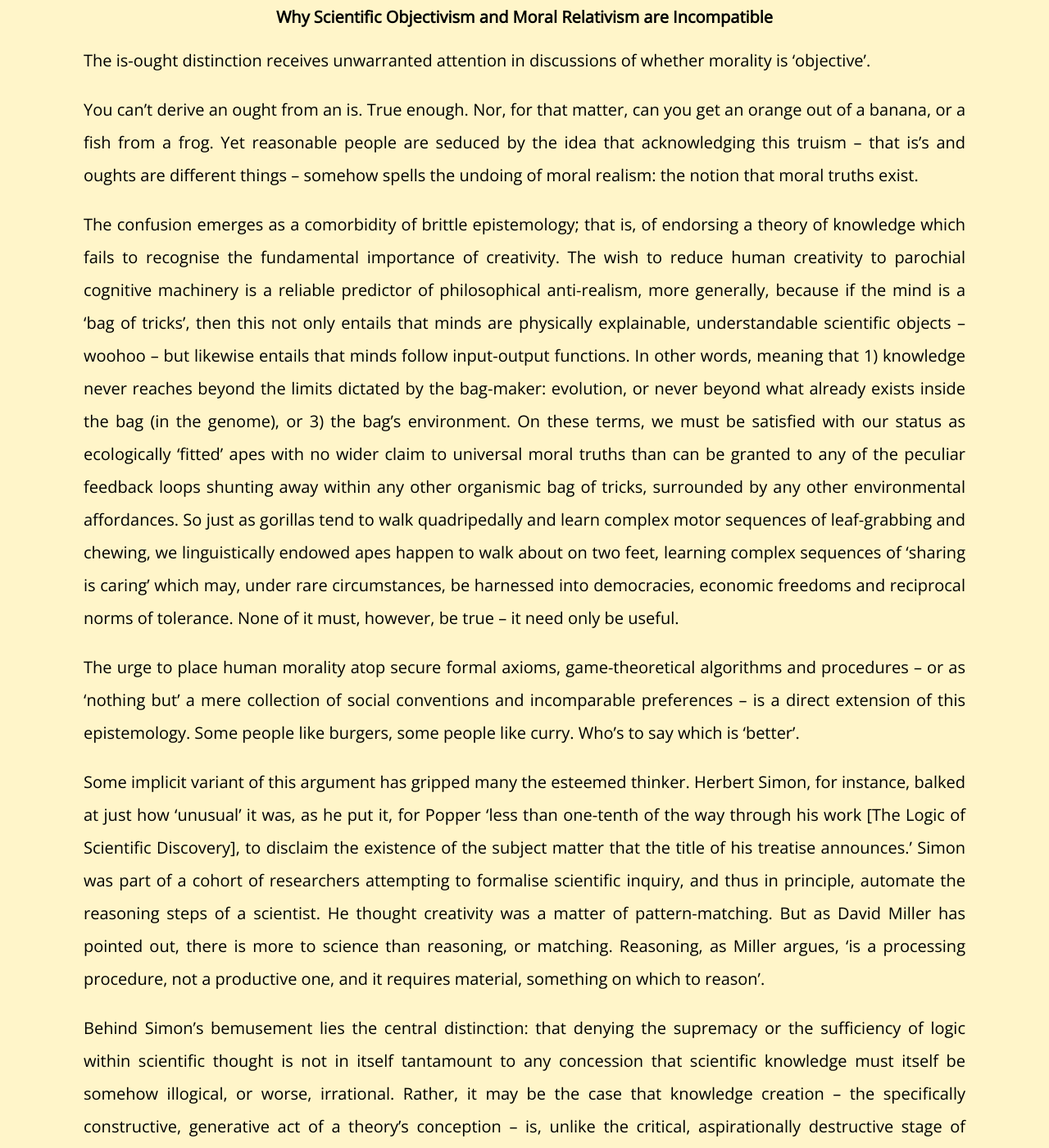
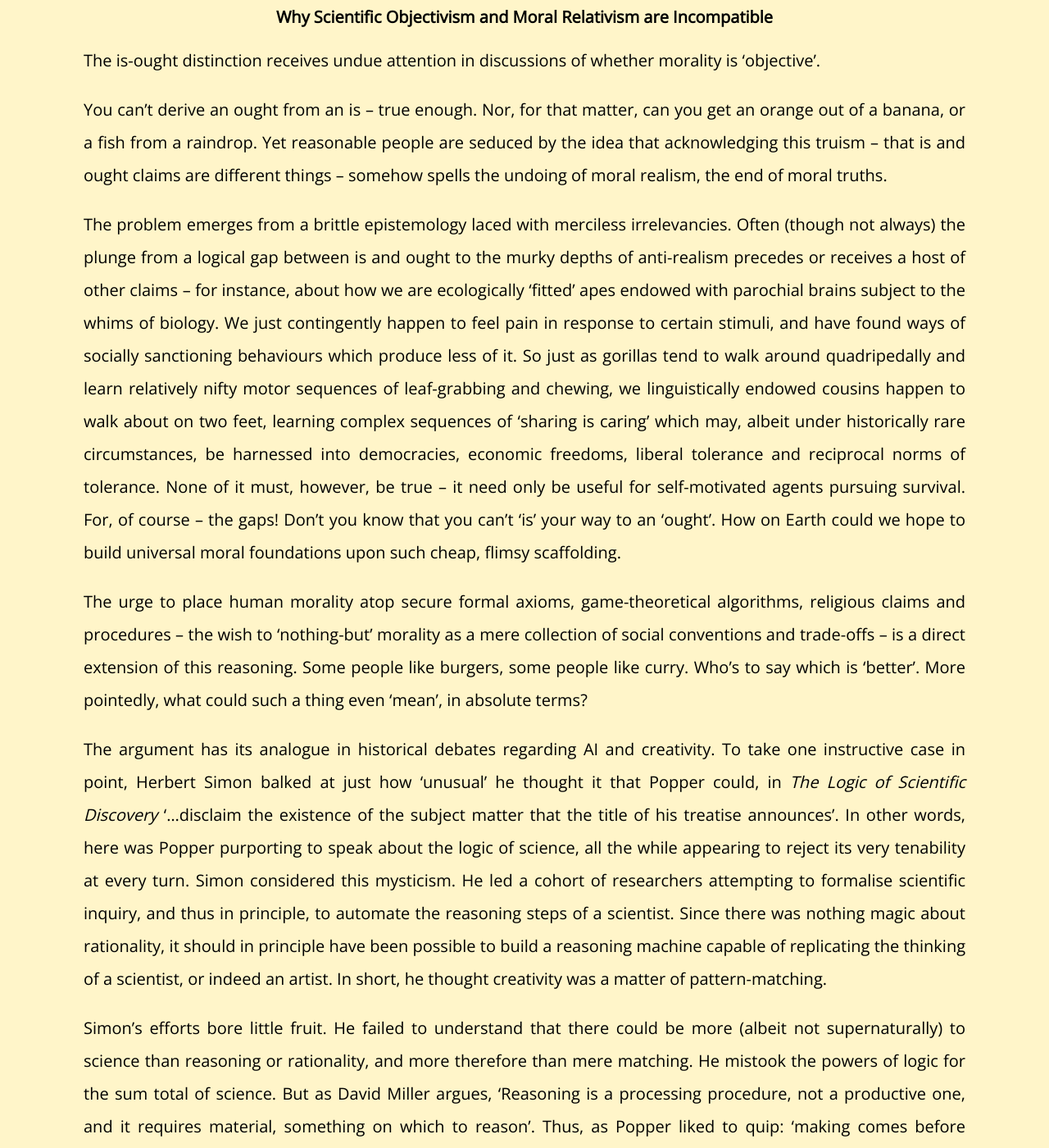
Before and after one commit to richardofarrell/richardofarrell.github.io, a Jekyll site: the page built from _posts/2024-02-24-why-scientific-objectivism-and-moral-relativism-are-incompatible.md, in a window 1280 px wide and 1400 px high, scrolled down 208 px. Shown: the whole window at 82% size. Built offline with Jekyll 4.4.1, drawn with Linux system fonts in a browser that asks for light colours; some of the changed text lies outside the part shown.

Commit message:
Update 2024-02-24-why-scientific-objectivism-and-moral-relativism-are-incompatible.md

```diff
--- a/_posts/2024-02-24-why-scientific-objectivism-and-moral-relativism-are-incompatible.md
+++ b/_posts/2024-02-24-why-scientific-objectivism-and-moral-relativism-are-incompatible.md
@@ -7,27 +7,39 @@
 
 # Why Scientific Objectivism and Moral Relativism are Incompatible
 
-The is-ought distinction receives unwarranted attention in discussions of whether morality is 'objective'.
+The is-ought distinction receives undue attention in discussions of whether morality is 'objective'.
 
-You can't derive an ought from an is. True enough. Nor, for that matter, can you get an orange out of a banana, or a fish from a frog. Yet reasonable people are seduced by the idea that acknowledging this truism – that is's and oughts are different things – somehow spells the undoing of moral realism: the notion that moral truths exist.
+You can't derive an ought from an is – true enough. Nor, for that matter, can you get an orange out of a banana, or a fish from a raindrop. Yet reasonable people are seduced by the idea that acknowledging this truism – that is and ought claims are different things – somehow spells the undoing of moral realism, the end of moral truths.
 
-The confusion emerges as a comorbidity of brittle epistemology; that is, of endorsing a theory of knowledge which fails to recognise the fundamental importance of creativity. The wish to reduce human creativity to parochial cognitive machinery is a reliable predictor of philosophical anti-realism, more generally, because if the mind is a 'bag of tricks', then this not only entails that minds are physically explainable, understandable scientific objects – woohoo – but likewise entails that minds follow input-output functions. In other words, meaning that 1) knowledge never reaches beyond the limits dictated by the bag-maker: evolution, or never beyond what already exists inside the bag (in the genome), or 3) the bag’s environment. On these terms, we must be satisfied with our status as ecologically 'fitted' apes with no wider claim to universal moral truths than can be granted to any of the peculiar feedback loops shunting away within any other organismic bag of tricks, surrounded by any other environmental affordances. So just as gorillas tend to walk quadripedally and learn complex motor sequences of leaf-grabbing and chewing, we linguistically endowed apes happen to walk about on two feet, learning complex sequences of 'sharing is caring' which may, under rare circumstances, be harnessed into democracies, economic freedoms and reciprocal norms of tolerance. None of it must, however, be true – it need only be useful.
+The problem emerges from a brittle epistemology laced with merciless irrelevancies. Often (though not always) the plunge from a logical gap between is and ought to the murky depths of anti-realism precedes or receives a host of other claims – for instance, about how we are ecologically 'fitted' apes endowed with parochial brains subject to the whims of biology. We just contingently happen to feel pain in response to certain stimuli, and have found ways of socially sanctioning behaviours which produce less of it. So just as gorillas tend to walk around quadripedally and learn relatively nifty motor sequences of leaf-grabbing and chewing, we linguistically endowed cousins happen to walk about on two feet, learning complex sequences of 'sharing is caring' which may, albeit under historically rare circumstances, be harnessed into democracies, economic freedoms, liberal tolerance and reciprocal norms of tolerance. None of it must, however, be true – it need only be useful for self-motivated agents pursuing survival. For, of course – the gaps! Don't you know that you can't 'is' your way to an 'ought'. How on Earth could we hope to build universal moral foundations upon such cheap, flimsy scaffolding.
 
-The urge to place human morality atop secure formal axioms, game-theoretical algorithms and procedures – or as ‘nothing but’ a mere collection of social conventions and incomparable preferences – is a direct extension of this epistemology. Some people like burgers, some people like curry. Who’s to say which is ‘better’.
+The urge to place human morality atop secure formal axioms, game-theoretical algorithms, religious claims and procedures – the wish to ‘nothing-but’ morality as a mere collection of social conventions and trade-offs – is a direct extension of this reasoning. Some people like burgers, some people like curry. Who’s to say which is ‘better’. More pointedly, what could such a thing even 'mean', in absolute terms?
 
-Some implicit variant of this argument has gripped many the esteemed thinker. Herbert Simon, for instance, balked at just how 'unusual' it was, as he put it, for Popper 'less than one-tenth of the way through his work [The Logic of Scientific Discovery], to disclaim the existence of the subject matter that the title of his treatise announces.' Simon was part of a cohort of researchers attempting to formalise scientific inquiry, and thus in principle, automate the reasoning steps of a scientist. He thought creativity was a matter of pattern-matching. But as David Miller has pointed out, there is more to science than reasoning, or matching. Reasoning, as Miller argues, 'is a processing procedure, not a productive one, and it requires material, something on which to reason'.
+The argument has its analogue in historical debates regarding AI and creativity. To take one instructive case in point, Herbert Simon balked at just how 'unusual' he thought it that Popper could, in *The Logic of Scientific Discovery* '...disclaim the existence of the subject matter that the title of his treatise announces'. In other words, here was Popper purporting to speak about the logic of science, all the while appearing to reject its very tenability at every turn. Simon considered this mysticism. He led a cohort of researchers attempting to formalise scientific inquiry, and thus in principle, to automate the reasoning steps of a scientist. Since there was nothing magic about rationality, it should in principle have been possible to build a reasoning machine capable of replicating the thinking of a scientist, or indeed an artist. In short, he thought creativity was a matter of pattern-matching.
 
-Behind Simon's bemusement lies the central distinction: that denying the supremacy or the sufficiency of logic within scientific thought is not in itself tantamount to any concession that scientific knowledge must itself be somehow illogical, or worse, irrational. Rather, it may be the case that knowledge creation – the specifically constructive, generative act of a theory's conception – is, unlike the critical, aspirationally destructive stage of testing it, quite simply an altogether a-logical venture.
+Simon's efforts bore little fruit. He failed to understand that there could be more (albeit not supernaturally) to science than reasoning or rationality, and more therefore than mere matching. He mistook the powers of logic for the sum total of science. But as David Miller argues, 'Reasoning is a processing procedure, not a productive one, and it requires material, something on which to reason'. Thus, as Popper liked to quip: 'making comes before matching'. Simon's work was repeatedly dogged by 'frame' problems of this sort, which no amount of pattern matching could overcome.
 
-This is how Popper saw it. Criticism was, for Popper, a secondary logical endeavour which, when supplied with its complement – blind conjecture – could in principle yield solutions free from derivations, foundations, justifications and all the rest of it.
-Provided, of course, that we abandon the fatal notion of an 'ultimate solution', or an 'approximate' or 'probably' definitive solution. These only resurrect the foundations, and are practically unhelpful goals. Asserting the finality of a conjecture guarantees its very stasis and is therefore a self-fulfilling prophecy. Solutions are always open-ended, incomplete and hence as well defined by the problems they usher in as they are by those they eliminate.
+Behind Simon's bemusement lies a central distinction: denying the supremacy or sufficiency of logic as the driving force behind science is not in itself tantamount to any concession that scientific knowledge must be somehow illogical or irrational or mystical. All that need be acknowledged is the simple claim that knowledge creation – that is, the *constructive* act of a theory's conception – is, unlike the *critical*, tentatively destructive stage of testing it, quite simply an altogether a-logical venture. In other words, that 'making' comes before 'matching', and making isn't reducible to formal, procedural steps.
 
-Granted, this all seems rather abstrusely removed from the original topic. What relevance does this detour into knowledge-creation have to bear in an argument about morality and logic? The simple fact remains that a claim about how things are isn't commutable with a claim about how they should be. Are we to accept that there are 'true' ways of living, in the same way that there are true theories of physics? All in good time. The point of our detour was simply to gesture at the poverty of reasoning from 'gappism' to relativisim, instrumentalism, or any other variety of subjectivism on offer. The argument to be elaborated, then, is that the is-ought gap is, for all intents and purposes, identical to the logical gaps we are quite accustomed to ignoring in our scientific investigations. Much as some may like to gloss over the inconvenient fact that scientific claims can't be logically derived, justified, secured, or grounded anymore than can their moral counterparts, the gaps don't care. They're there, and there to stay, it seems. This has unfortunate consequences for anyone wishing to reconcile scientific realism with moral anti-realism. Those within this camp ought to be distressed by the existence of what I'm going to call the (albeit less catchy) "don't-can't" gap.
+This is how Popper saw it. Logic was, for Popper, a secondary step which entered the picture solely for the purposes of criticism. Only when supplied with its antecedent – blind conjecture – could it yield solutions – or 'matches'.
 
-This unholy thing, the don't-can't gap, is a logical barricade. Put simply, when someone misidentifies a contingent tendency (any observable trend or pattern in the world) for a necessarily prohibitive law of nature, they are deriving a cannot from a does not. The move is pervasive within psychology, for example. It occurs whenever a researcher observing the mean participant's score on a battery of validated measures infers that say, humans cannot, due to whatever confluence of environmental and inborn factors, tie their own shoelaces, perform logical puzzles, or hold more than 5 ± 2 items in working memory. The move from the mere tendency (that people don't tie their shoes very well) to the fundamental limitation (i.e., that they can't do it) is, logically speaking, completely invalid.
+Granted, this all seems rather abstrusely removed from anything like the original topic of moral realism. What relevance does a detour into knowledge-creation have in an argument about morality and its relationship with logic? The simple fact remains that a claim about how things are does not comport or commute with claims about how they ought to be. Are we to accept that there are 'true' ways of living, in the same way that there are true theories of physics?
 
-A good psychologist may go very far in this vein. She may offer what appear to be explanations for the observed impairment, pointing out that people possess a severe bias against tying shoelaces; or better still, that there exists an evolutionarily conserved module in the brain which has left us ill-equipped to handle the modern technological demands of tying shoelaces at the rate necessitated by today's increasingly laced society. Self-help shelves will, all things going well, meet the societal demand by stocking books about how to raise teenagers in a laceless world. They may offer various rules and principles regarding what to do when your teen asks for their first pair of sneakers. Others will satisfy themselves with relaying the interesting fact that gut health promotes rudimentary knot-tying abilities in certain subcultures. The more balanced commentators will offer reassurance: yes, while evidently inferior, when worn during public rituals, out in nature or during periods of trauma, velcro can nonetheless act as a highly adaptive socio-emotional adhesive.
-Parody aside, the don't-can't gap is logically airtight; it is never logically permissible to attempt to derive a 'cannot' from a 'does not'. And just like the is/ought gap, we really ought to consider this an entirely irrelevant point of confusion on the part of its source. It has zero relevance to our theorising, precisely because theorising is (again, unlike the critical tonic) not a matter of 'deriving' anything from anything. It would be an incredibly dull state of affairs were this the case.
+The point is that the inference from 'gappism' to relativisim, instrumentalism, or any other variety of subjectivism on offer, is identical. The argument is that the is-ought 'gap' is, for all intents and purposes, no different from the logical gaps we are quite accustomed to ignoring in all of our scientific investigations, and that only a believer in the supremacy of logic could be troubled by this. Further, just as all observations are 'theory-laden', so too all our empirical investigations are 'ought-laden'. There is no such thing as an 'ought free' science. This has unfortunate consequences for those who seek scientific realism in the presence of moral anti-realism.
+
+Those within this camp ought to be distressed, first, by the existence of what I'm henceforth going to call the (albeit less catchy) "don't-can't" gap.
+
+This unholy thing – the don't-can't gap – is a logical barricade. It happens whenever someone misidentifies a seemingly contingent limitation (any observable trend or pattern in the world) for a necessarily prohibitive law of nature. The move is pervasive within psychology, for instance, when a researcher observing the mean score on a battery of validated measures infers that, humans cannot, due to whatever confluence of environmental and inborn factors, tie their own shoelaces, perform logical puzzles, or hold more than 5 ± 2 items in working memory. The move from the mere tendency (that people don't tie their shoes very well) to the fundamental limitation (i.e., that they can't do this) is, logically, completely invalid.
+
+A good psychologist may go very far in this vein. She may offer what appear to be explanations for the observed impairment, pointing out that people possess a severe bias against tying shoelaces; or better again, that there exists an evolutionarily conserved module in the brain which has left us ill-equipped to handle the modern technological demands of double-knotting at the rate necessitated by today's increasingly laced society. Self-help shelves will, all things going well, meet the new societal problem by stocking books about how to raise teenagers in a world ill-fitted to their sapien brains. They may offer rules and principles regarding what to do when your teen asks for their first pair of sneakers. Others will satisfy themselves with relaying the interesting fact that gut health promotes rudimentary knot-tying abilities, but only in certain subcultures – more research still needed. The more balanced among the commentariat may offer reassurance: although inferior, velcro can nonetheless act as a highly adaptive socio-emotional adhesive when worn during public rituals, out in nature, or during periods of trauma.
+
+Whatever the case may be, the don't-can't gap is logically airtight; it is *never* logically permissible to attempt to derive a 'cannot' from a 'does not'. But of course it's easy to laugh at and dismiss the irrationality of psychologists. More interesting to consider is the fact that don't-can't-ism is even more pervasive in physics. The claim that light cannot travel faster than a certain speed is a logically invalid inference; the more accurate statement is that light has simply tended not to travel above certain speeds. Ditto for the boiling point of water, or the second law of thermodynamics, the attractive and repulsive properties of magnets, and the relationship between force, mass and acceleration.
+
+Now we see it more clearly: the don't-can't gap isn't a shortcoming of science in the slightest. On the contrary; traversing the gap is what makes science what it is!
+
+The question is simply why we should care about this logical gap. What makes the gap purporting to tell us that morality isn't objective different from the (hypothetical) gap purporting to tell us that relativity isn't?
+
+One can of course remain perfectly consistent here by biting the bullet and disclaiming relativity as well.
 
 Fortunately it isn't how things are. In science, we make conjectures, then we criticise them. The good ones stick around – until they don't. At this point we rejoice in their magical failure, and then continue - raising and sacrificing one theory after another. It really isn't too far off to frame it as magic, followed by logic, on a never-ending loop. If clean derivations were the aim, we would, quite literally, have made zero progress. The simple fact that faster than light travel has tended not to happen, or for the more pedantic among us – has never happened – is, for instance, not a logical case for its impossibility. Yet we know that travelling faster than the speed of light is impossible, and neither you nor I would ever wish to say that this knowledge militates against the objectivity of science. Not even a little bit. Instead of wasting thoughts on these endeavours, we can and must throw out 'derivability' as a desirable criterion. And not because, as thinkers like Sam Harris have argued, science is the primary, or the only game in town, but because conjecture and criticism is.
 
```
